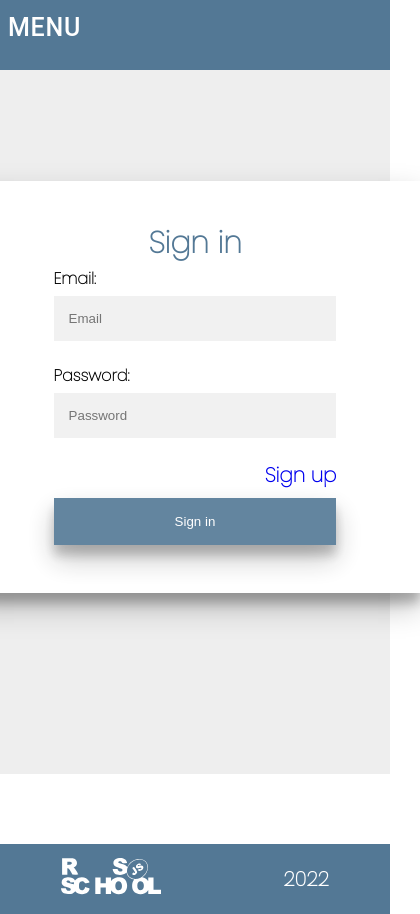
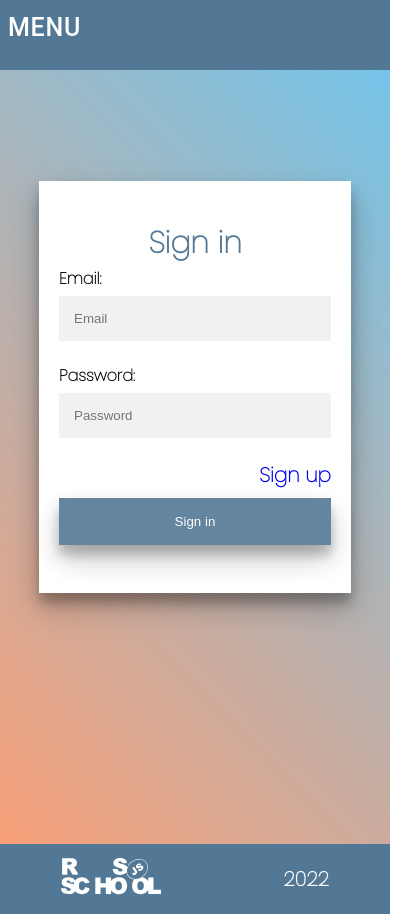
Before and after one commit to Sem-Chehovich/rslang, a React (Create React App) app in the folder my-app/: page /authorization in a window 390 px wide. Shown: the whole page, 420 px wide, since content can reach past the window. Built offline with nearby package versions, Linux system fonts and the light colour scheme.

Commit message:
feat: add adaptive to authorization form

```diff
--- a/my-app/package.json
+++ b/my-app/package.json
@@ -5,7 +5,7 @@
   "dependencies": {
     "@emotion/react": "^11.7.1",
     "@emotion/styled": "^11.6.0",
-    "@mui/icons-material": "^5.3.1",
+    "@mui/icons-material": "^5.4.2",
     "@mui/material": "^5.4.1",
     "@mui/styled-engine-sc": "^5.3.0",
     "@mui/styles": "^5.4.1",
--- a/my-app/src/authorization/AuthForm.css
+++ b/my-app/src/authorization/AuthForm.css
@@ -6,6 +6,11 @@
 
 body {
   font-family: 'Poppins-light';
+}
+
+.form-page {
+  height: 100vh;
+  background: linear-gradient(45deg, #f8a078, #6dc6f0);
 }
 
 .form-container {
@@ -27,7 +32,6 @@ body {
   flex-direction: column;
   justify-content: center;
   align-items: center;
-  background-color: #EEE;
 }
 
 .form-container__title {
@@ -72,3 +76,9 @@ body {
   opacity: 0.9;
   box-shadow: 0 14px 28px rgba(0,0,0,0.25), 0 10px 10px rgba(0,0,0,0.22);
 }
+
+@media screen and (max-width: 610px) {
+  .form-container__box {
+    width: 80%;
+  }
+}
--- a/my-app/src/mainPage/header/dashboard.tsx
+++ b/my-app/src/mainPage/header/dashboard.tsx
@@ -38,10 +38,10 @@ export default function BasicMenu() {
             <MenuItem onClick={handleClose}>Dictionary</MenuItem>
         </Link>
         <Link className='dashbord-link' to={'/game'}>
-            <MenuItem onClick={handleClose}>Audio challenge</MenuItem>
+            <MenuItem onClick={handleClose}>Sprint</MenuItem>
         </Link>
         <Link className='dashbord-link' to={'/audio'}>
-            <MenuItem onClick={handleClose}>Sprint</MenuItem>
+            <MenuItem onClick={handleClose}>Audio challenge</MenuItem>
         </Link>
         <Link className='dashbord-link' to={'/statistics'}>
             <MenuItem onClick={handleClose}>Statistics</MenuItem>
@@ -49,7 +49,7 @@ export default function BasicMenu() {
         <Link className='dashbord-link' to={'/home'}>
             <MenuItem onClick={handleClose}>Home</MenuItem>
         </Link>
-        <Link className='dashbord-link' to={'/gauthorizationame'}>
+        <Link className='dashbord-link' to={'/authorization'}>
             <MenuItem onClick={handleClose}>Authorization</MenuItem>
         </Link>
       </Menu>
```
Also changed, not shown: 1 other file (tests, documents, lock files or other folders).
